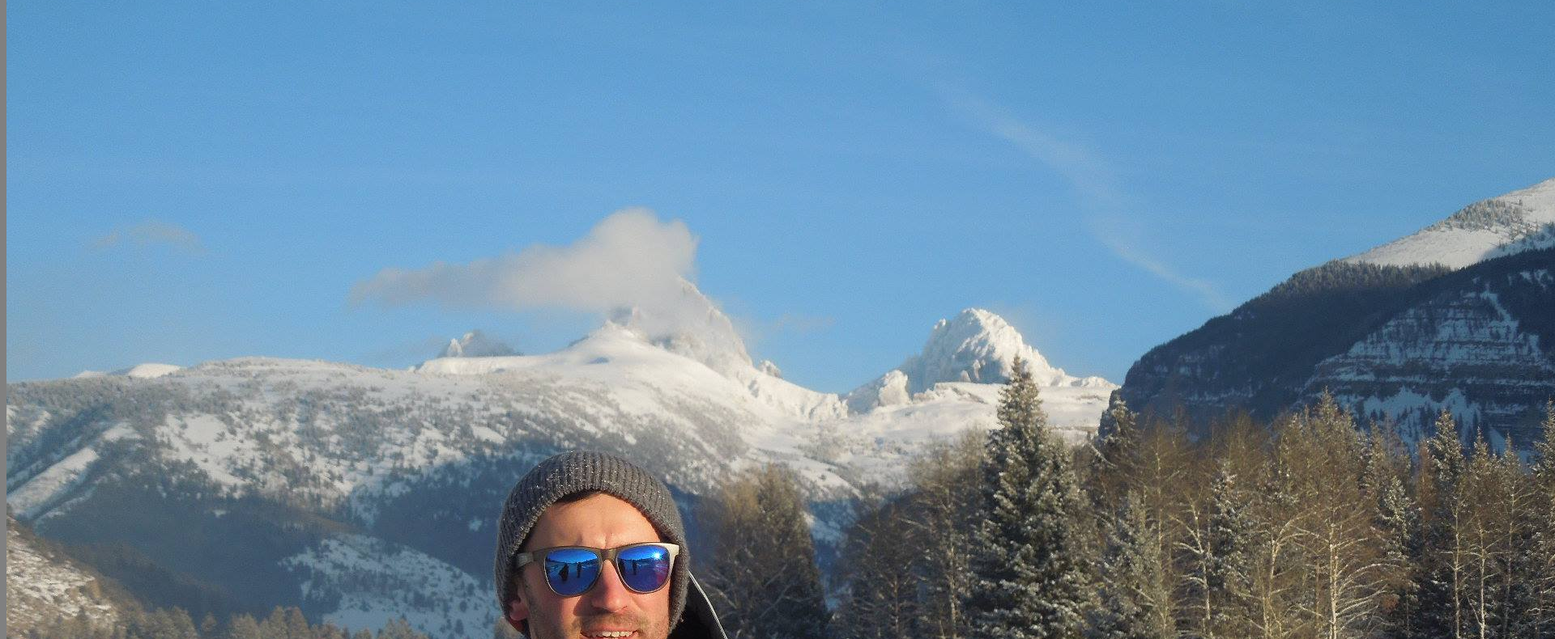
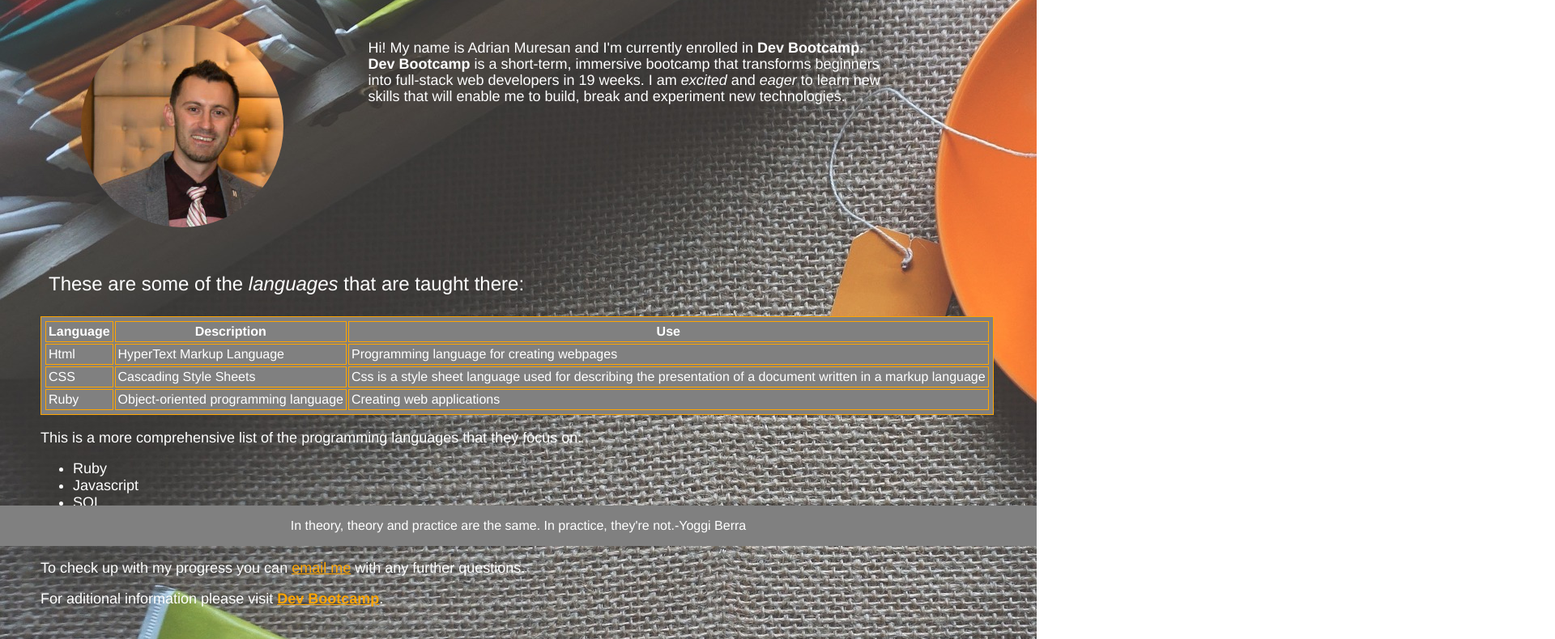
Before and after one commit to adriansmuresan/adriansmuresan.github.io, a plain HTML site: page index.html in a window 1280 px wide. Shown: the part 125-915 px from the top of the page at 81% size, 1920 px wide, since content can reach past the window. Drawn offline with Linux system fonts and the light colour scheme.

Commit message:
Add style.css to my website

```diff
--- a/index.html
+++ b/index.html
@@ -6,11 +6,12 @@
 </head>
 <body>
     <h1>Welcome To MY Personal Website</h1>
-      <img src="images/meee.jpg" alt="me">
-      <link href="meimage.css" type="image/css" rel="stylesheet" />
+  <blockquote><img class="img-circle" src="images/me8.jpg" alt="me"></blockquote>
+  <blockquote>
   <p>Hi! My name is Adrian Muresan and I'm currently enrolled in <b>Dev Bootcamp</b>. <b>Dev Bootcamp</b> is a short-term, immersive bootcamp that transforms beginners into full-stack web developers in 19 weeks. I am <em>excited</em> and <em>eager</em> to learn new skills that will enable me to build, break and experiment new technologies.  </p>
-  <p>These are some of the <i>languages</i> that are thought there:</p>
-  <table border=1>
+  </blockquote>
+  <h2>These are some of the <i>languages</i> that are taught there:</h2>
+  <table>
     <tr>
       <th>Language</th>
       <th>Description</th>
@@ -34,16 +35,18 @@
   </table>
   <p>This is a more comprehensive list of the programming languages that they focus on:
   </p>
-  <ul>
+  <ul id="list">
     <li>Ruby</li>
     <li>Javascript</li>
     <li>SQL</li>
     <li>HTML and CSS</li>
     <li>Ruby on Rails</li>
   </ul>
-  <p>To check up with my progress you can <a href="contact.html">email me</a> with any further questions. </p>
-  <p>For aditional information please visit <a href="http://devbootcamp.com/"><b>Dev Bootcamp</b></a>.</p>
+  <p>To check up with my progress you can <a  class="link" href="contact.html">email me</a> with any further questions. </p>
+  <p>For aditional information please visit <a  class="link" href="http://devbootcamp.com/"><b>Dev Bootcamp</b></a>.</p>
 
+  <footer class="footer">In theory, theory and practice are the same. In practice, they're not.-Yoggi Berra
+  </footer>
 
-</body>
-</html>
+  </body>
+  </html>
--- a/meimage.css
+++ /dev/null
@@ -1,4 +0,0 @@
-img {
-    windth: 250px;
-    height: 250px;
-}
--- a/style.css
+++ b/style.css
@@ -1,3 +1,85 @@
 body {
-	background: gray;
+	background-image: url("tea.jpg");
+	font-family: 'Helvetica Neue', Helvetica, Arial, sans-serif;
+	color: white;
+	padding: 35px;
+	margin: 15px;
+
 }
+
+img {
+    width: 250px;
+    height: 250px;
+}
+
+table, th, td {
+	border: 1px solid orange;
+	padding: 3px;
+}
+
+h1 {
+	text-align: center;
+	color: white;
+	font-family: 'Helvetica Neue', Helvetica, Arial, sans-serif;
+	font-size: 34px;
+	font-style: normal;
+	font-variant: normal;
+	font-weight: 500;
+	line-height: 34.4px;
+}
+p {
+	font-family: 'Helvetica Neue', Helvetica, Arial, sans-serif;
+	font-size: 18px;
+	font-style: normal;
+	font-variant: normal;
+	font-weight: 400;
+	line-height: 20px;
+
+}
+
+h2 {
+	font-family: 'Helvetica Neue', Helvetica, Arial, sans-serif;
+	font-size: 24px;
+	font-style: normal;
+	font-variant: normal;
+	font-weight: 400;
+	line-height: 20px;
+	padding: 10px;
+}
+
+blockquote {
+	display: inline-block;
+	vertical-align: top;
+	max-width: 55%;
+	padding: 10px;
+}
+table {
+	background-color: gray;
+}
+
+#list {
+	font-size: 18px;
+}
+
+
+.img-circle {
+    border-radius: 60%;
+}
+
+.link {
+	color: orange;
+}
+footer {
+	position:  fixed;
+    right: 0;
+    bottom: 0;
+    left: 0;
+    padding: 1rem;
+    background-color: gray;
+    text-align: center;
+
+}
+
+a:visited{
+   color: yellow;
+ }
```
Also changed, not shown: images/me8.jpg (added), images/meee.jpg (deleted), tea.jpg (added).
